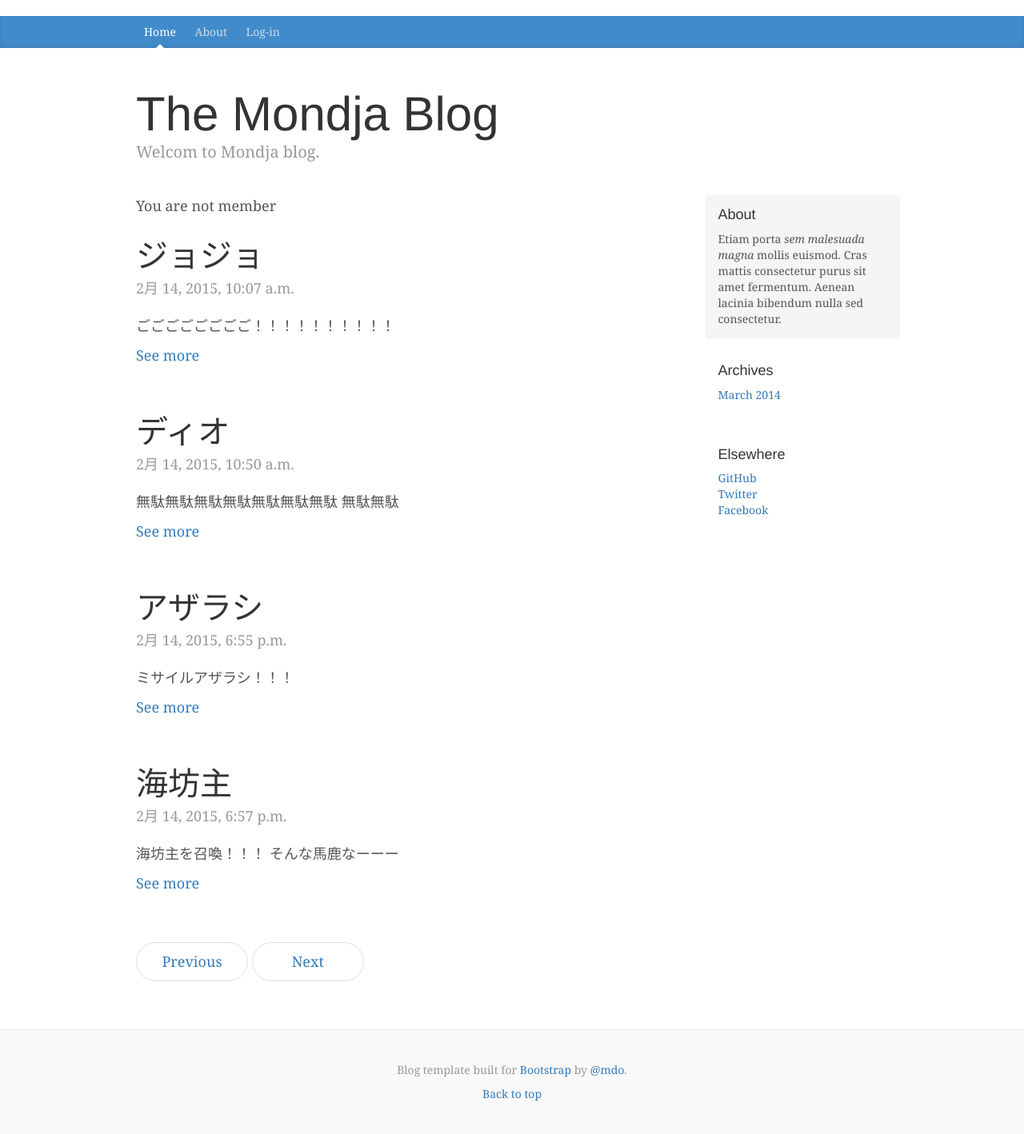
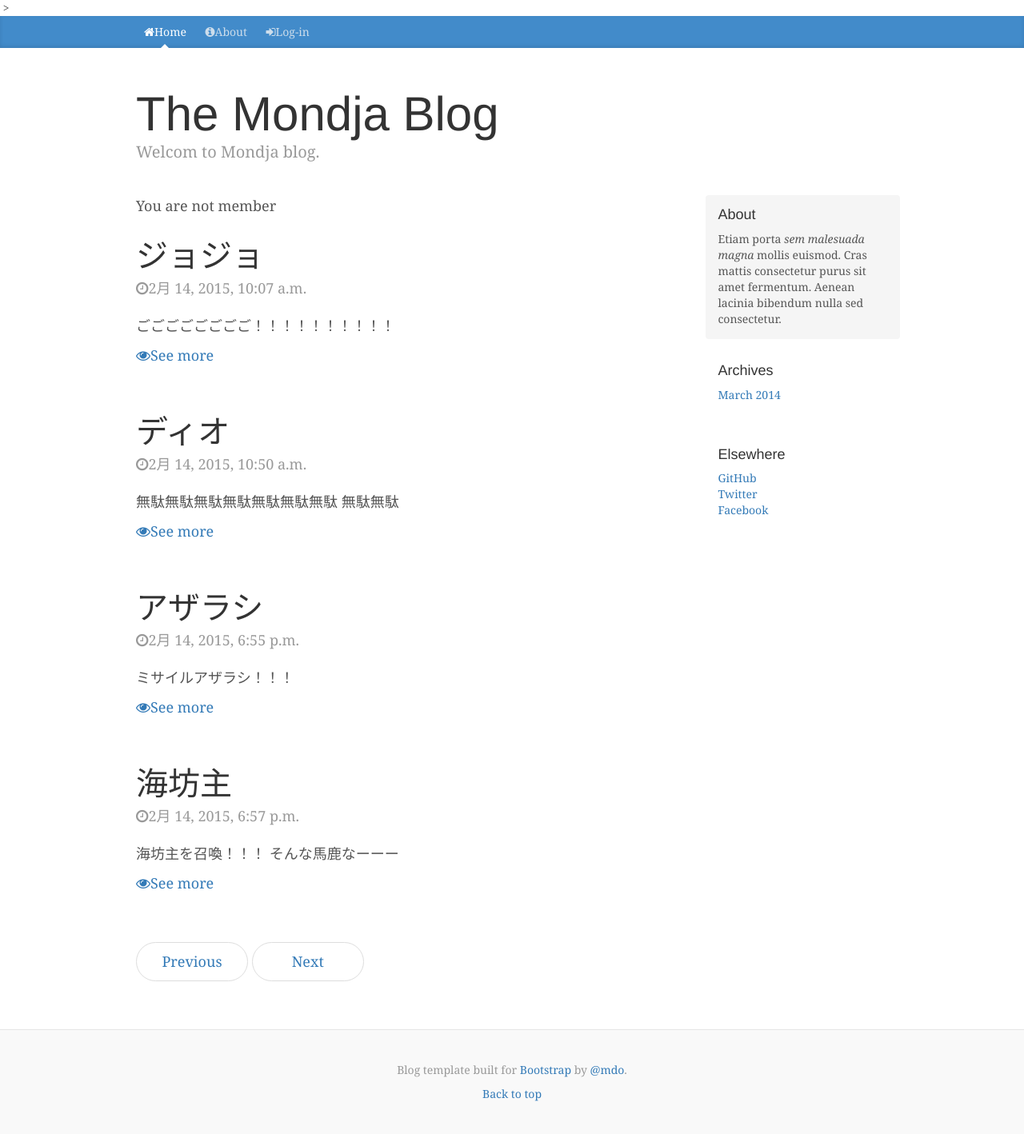
Before and after one commit to y-tsutsu/mondja-blog, a Django app: template mondja/static/templates/top.html in a window 1280 px wide. Shown: the whole page at 80% size. Run offline with Django 3.2, Linux system fonts and the light colour scheme; the template is opened without the code that fills it: values that come from a table or form of the project are taken from there, others are empty; data comes from the database, SQL or seed files in the repository; both versions use the stored data as it was after the commit; some libraries are stand-ins or nearby versions.

Commit message:
ウェブフォントを使用．

```diff
--- a/mondja/static/templates/base.html
+++ b/mondja/static/templates/base.html
@@ -16,6 +16,9 @@
     <!-- Custom styles for this template -->
     <link href="{{STATIC_URL}}bootstrap/css/blog.css" rel="stylesheet">
 
+    <!-- Font Awesome -->>
+    <link rel="stylesheet" href="//maxcdn.bootstrapcdn.com/font-awesome/4.3.0/css/font-awesome.min.css">
+
     <!-- Just for debugging purposes. Don't actually copy these 2 lines! -->
     <!--[if lt IE 9]><script src="../../assets/js/ie8-responsive-file-warning.js"></script><![endif]-->
     <script src="../../assets/js/ie-emulation-modes-warning.js"></script>
@@ -32,14 +35,14 @@
     <div class="blog-masthead">
       <div class="container">
         <nav class="blog-nav">
-          <a class="blog-nav-item active" href="{% url 'top' %}">Home</a>
-          <a class="blog-nav-item" href="#">About</a>
+          <a class="blog-nav-item active" href="{% url 'top' %}"><i class="fa fa-home"></i>Home</a>
+          <a class="blog-nav-item" href="#"><i class="fa fa-info-circle"></i>About</a>
 
           {% if user.is_superuser %}
-            <a class="blog-nav-item" href="/logout/">Log-out</a>
-            <a class="blog-nav-item" href="{% url 'add_entry' %}">Entry</a>
+            <a class="blog-nav-item" href="/logout/"><i class="fa fa-sign-out"></i>Log-out</a>
+            <a class="blog-nav-item" href="{% url 'add_entry' %}"><i class="fa fa-pencil"></i>Entry</a>
           {% else %}
-            <a class="blog-nav-item" href="/login/">Log-in</a>
+            <a class="blog-nav-item" href="/login/"><i class="fa fa-sign-in"></i>Log-in</a>
           {% endif %}
 
         </nav>
--- a/mondja/static/templates/posts/add_entry.html
+++ b/mondja/static/templates/posts/add_entry.html
@@ -21,7 +21,7 @@
     <br />
 
     <div class="form-group">
-        <button type="submit" class=" btn btn-primary">Save</button>
+        <button type="submit" class=" btn btn-success"><i class="fa fa-save"></i>Save</button>
     </div>
 
     <br /><br />
--- a/mondja/static/templates/posts/detail.html
+++ b/mondja/static/templates/posts/detail.html
@@ -13,12 +13,12 @@
         <div class="row">
             <form method="post" action="{% url 'edit_entry' post.id %}" class="col-xs-2">
                 {% csrf_token %}
-                <button type="submit" class="btn btn-primary">Edit</button>
+                <button type="submit" class="btn btn-primary"><i class="fa fa-edit"></i>Edit</button>
             </form>
 
             <form method="post" action="{% url 'delete_entry' post.id %}" class="col-xs-2">
                 {% csrf_token %}
-                <button type="submit" class="btn btn-danger">Delete</button>
+                <button type="submit" class="btn btn-danger"><i class="fa fa-trash-o"></i>Delete</button>
             </form>
         </div>
         {% endif %}
--- a/mondja/static/templates/posts/edit_entry.html
+++ b/mondja/static/templates/posts/edit_entry.html
@@ -21,7 +21,7 @@
     <br />
 
     <div class="form-group">
-        <button type="submit" class=" btn btn-primary">Save</button>
+        <button type="submit" class=" btn btn-success"><i class="fa fa-save"></i>Save</button>
     </div>
 
     <br /><br />
--- a/mondja/static/templates/top.html
+++ b/mondja/static/templates/top.html
@@ -14,10 +14,10 @@
 
         <div class="blog-post">
             <h2 class="blog-post-title">{{item}}</h2>
-            <p class="blog-post-meta">{{item.pub_date}}</p>
+            <p class="blog-post-meta"><i class="fa fa-clock-o"></i>{{item.pub_date}}</p>
             <p>{{item.content | slice:"20"}}</p>
 
-            <a href="{% url 'detail' item.id %}">See more</a>
+            <a href="{% url 'detail' item.id %}"><i class="fa fa-eye"></i>See more</a>
         </div><!-- /.blog-post -->
 
     {% endfor%}
```
Also changed, not shown: mondja/db.sqlite3.
